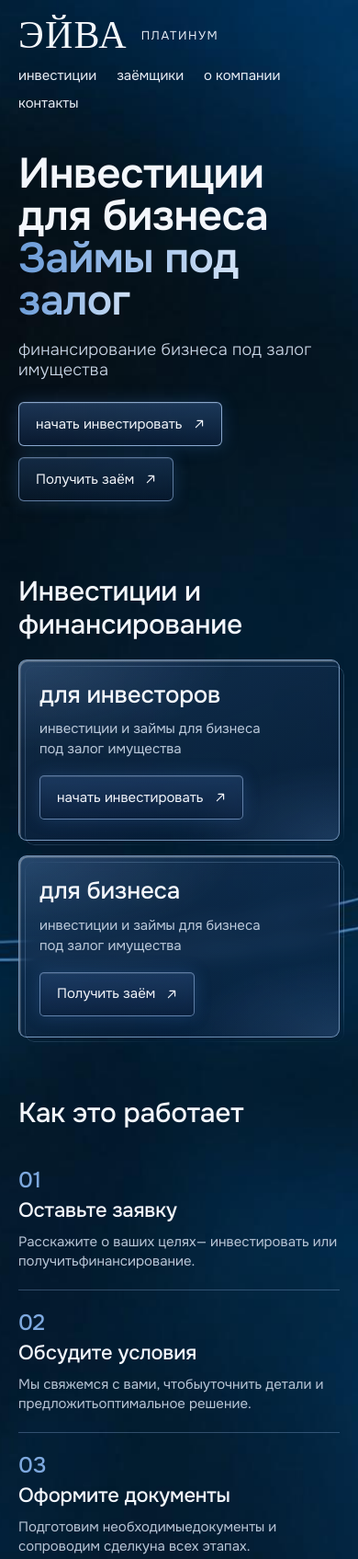
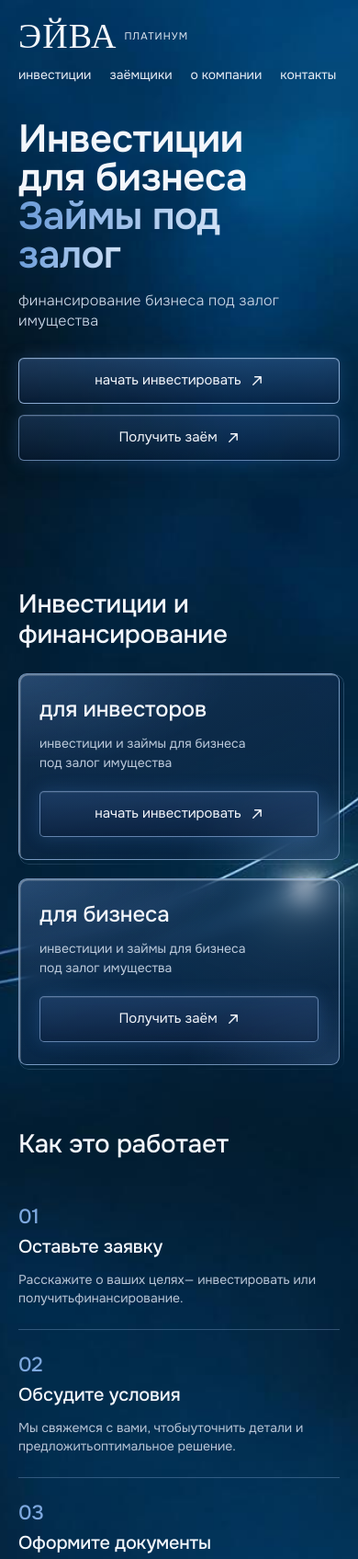
Before and after one commit to maksaialex/aiva-site, a plain HTML site: page index.html in a window 390 px wide. Shown: the top 1695 px of the page at 92% size. Drawn offline with nearby package versions, Linux system fonts and the light colour scheme.

Commit message:
Update index.html

```diff
--- a/index.html
+++ b/index.html
@@ -383,11 +383,12 @@
         /* ============================================
            МОБИЛЬНАЯ ВЕРСИЯ
            ============================================ */
-        @media (max-width: 767px) {
+                @media (max-width: 767px) {
             .landing {
                 --u: 1px;
                 background-size: cover;
-                background-position: 30% top;
+                background-position: center top;
+                background-attachment: scroll;
             }
             .container {
                 padding-inline: 20px;
@@ -396,95 +397,111 @@
                 flex-wrap: wrap;
                 height: auto;
                 row-gap: 16px;
-                margin-top: 20px;
+                margin-top: 24px;
                 padding-inline: 20px;
+                justify-content: space-between;
+            }
+            .logo {
+                gap: 8px;
             }
             .logo-mark {
-                font-size: 42px;
+                font-size: 38px;
             }
             .logo-sub {
-                font-size: 13px;
+                font-size: 11px;
+                letter-spacing: 0.1em;
+                margin-top: 4px;
             }
-            .header-nav,
-            .footer-nav {
+            .header-nav {
                 flex-wrap: wrap;
                 margin-left: 0;
-                gap: 10px 22px;
-                font-size: 15px;
+                gap: 12px 20px;
+                font-size: 14px;
                 width: 100%;
+                order: 3;
             }
             .hero {
-                padding-top: 44px;
+                padding-top: 40px;
+                padding-bottom: 60px;
             }
             .hero-title {
-                font-size: 46px;
+                font-size: 42px;
                 line-height: 1;
+                letter-spacing: -0.01em;
             }
             .hero-subtitle {
-                margin-top: 20px;
-                font-size: 18px;
+                margin-top: 18px;
+                font-size: 16px;
+                line-height: 1.4;
             }
             .hero-actions {
-                margin-top: 24px;
+                margin-top: 28px;
                 gap: 12px;
+                flex-direction: column;
+                align-items: stretch;
+            }
+            .hero-actions .btn {
+                width: 100%;
+                justify-content: center;
             }
             .btn {
-                height: 48px;
-                padding-inline: 18px;
+                height: 50px;
+                padding-inline: 20px;
                 font-size: 15px;
-                gap: 12px;
+                gap: 10px;
             }
             .btn--lg {
-                height: 52px;
+                height: 54px;
                 padding-inline: 28px;
                 font-size: 16px;
             }
             .btn-icon {
-                width: 12px;
-                height: 12px;
+                width: 14px;
+                height: 14px;
             }
             .section-title {
-                font-size: 30px;
+                font-size: 28px;
+                line-height: 1.2;
             }
             .services {
                 padding-top: 80px;
             }
             .cards {
                 grid-template-columns: 1fr;
-                gap: 16px;
-                margin-top: 20px;
+                gap: 20px;
+                margin-top: 24px;
             }
             .card {
                 min-height: 0;
-                padding: 22px 22px 22px;
+                padding: 24px 22px 24px;
             }
             .card::before {
-                top: 6px;
-                left: 6px;
                 right: -6px;
                 bottom: -6px;
             }
             .card-title {
-                font-size: 26px;
+                font-size: 24px;
             }
             .card-text {
-                font-size: 15px;
-                line-height: 22px;
-                margin-top: 10px;
+                font-size: 14px;
+                line-height: 21px;
+                margin-top: 12px;
             }
             .card .btn {
-                margin-top: 18px;
+                margin-top: 20px;
+                width: 100%;
+                justify-content: center;
             }
             .steps {
-                padding-top: 64px;
+                padding-top: 70px;
             }
             .steps-list {
                 flex-direction: column;
-                margin-top: 20px;
+                margin-top: 24px;
             }
             .step:nth-child(n) {
                 width: auto;
-                padding: 20px 0;
+                padding: 24px 0;
             }
             .step + .step {
                 padding-left: 0;
@@ -492,47 +509,57 @@
                 border-top: 1px solid var(--line);
             }
             .step-number {
-                font-size: 24px;
-                line-height: 30px;
+                font-size: 22px;
+                line-height: 28px;
             }
             .step-title {
-                font-size: 22px;
-                line-height: 28px;
-                margin-top: 4px;
+                font-size: 20px;
+                line-height: 26px;
+                margin-top: 6px;
                 white-space: normal;
             }
             .step-text {
-                font-size: 15px;
-                line-height: 21px;
-                margin-top: 10px;
+                font-size: 14px;
+                line-height: 20px;
+                margin-top: 12px;
             }
             .step-text br {
                 display: none;
             }
             .cta {
-                padding-top: 48px;
+                padding-top: 60px;
+                padding-bottom: 40px;
             }
             .cta-text {
-                font-size: 17px;
-                line-height: 24px;
+                font-size: 15px;
+                line-height: 22px;
             }
             .cta .btn {
-                margin-top: 20px;
+                margin-top: 24px;
+                width: 100%;
+                justify-content: center;
             }
             .footer {
-                margin-top: 64px;
+                margin-top: 60px;
             }
             .footer-inner {
-                flex-wrap: wrap;
+                flex-direction: column;
+                align-items: flex-start;
                 height: auto;
-                row-gap: 16px;
-                padding: 24px 20px;
+                row-gap: 20px;
+                padding: 28px 20px;
             }
             .footer .logo-mark {
-                font-size: 36px;
+                font-size: 34px;
             }
             .footer .logo-sub {
-                font-size: 12px;
+                font-size: 11px;
+            }
+            .footer-nav {
+                flex-wrap: wrap;
+                margin-left: 0;
+                gap: 12px 20px;
+                font-size: 14px;
             }
         }
     </style>
```
